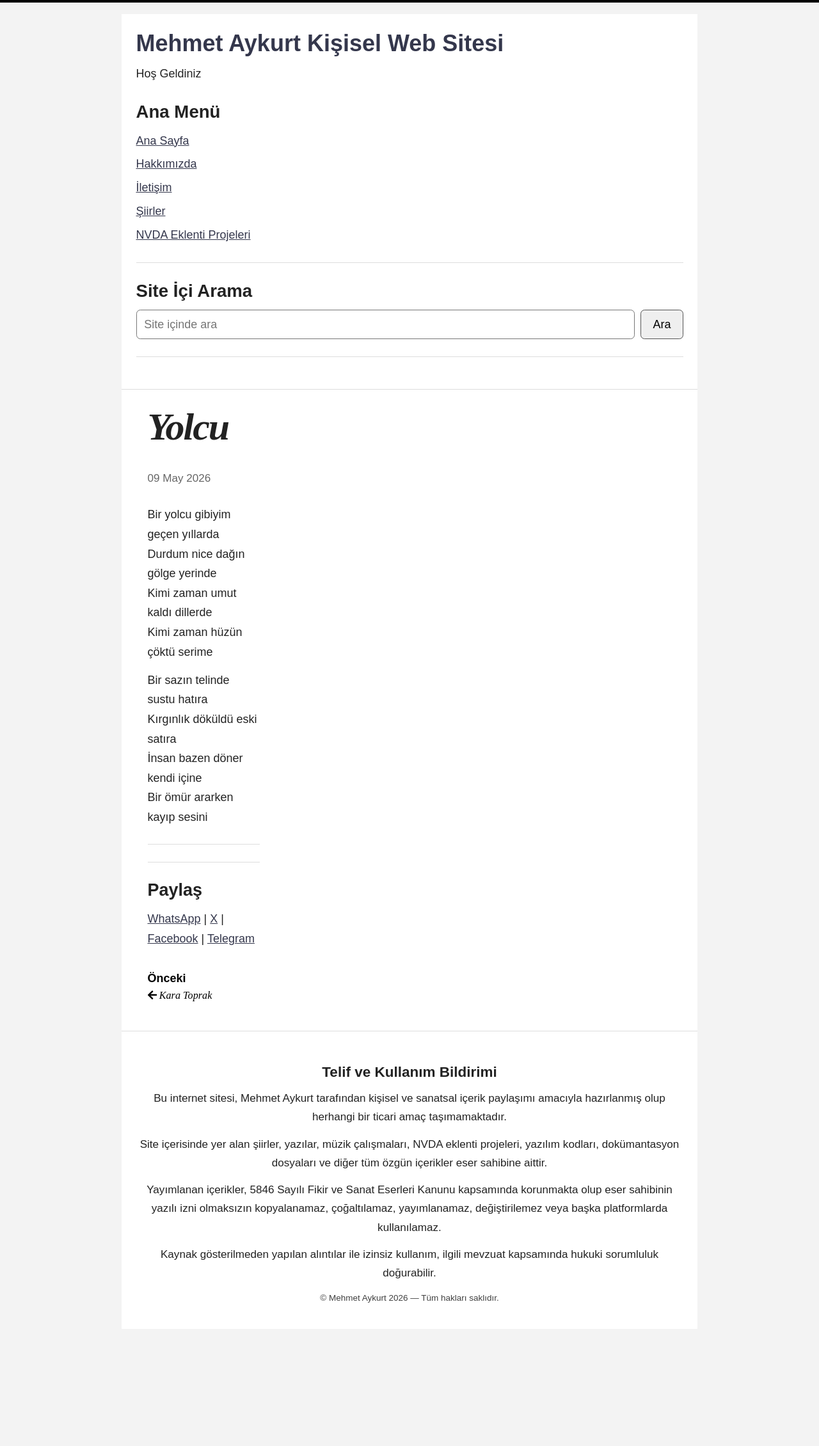
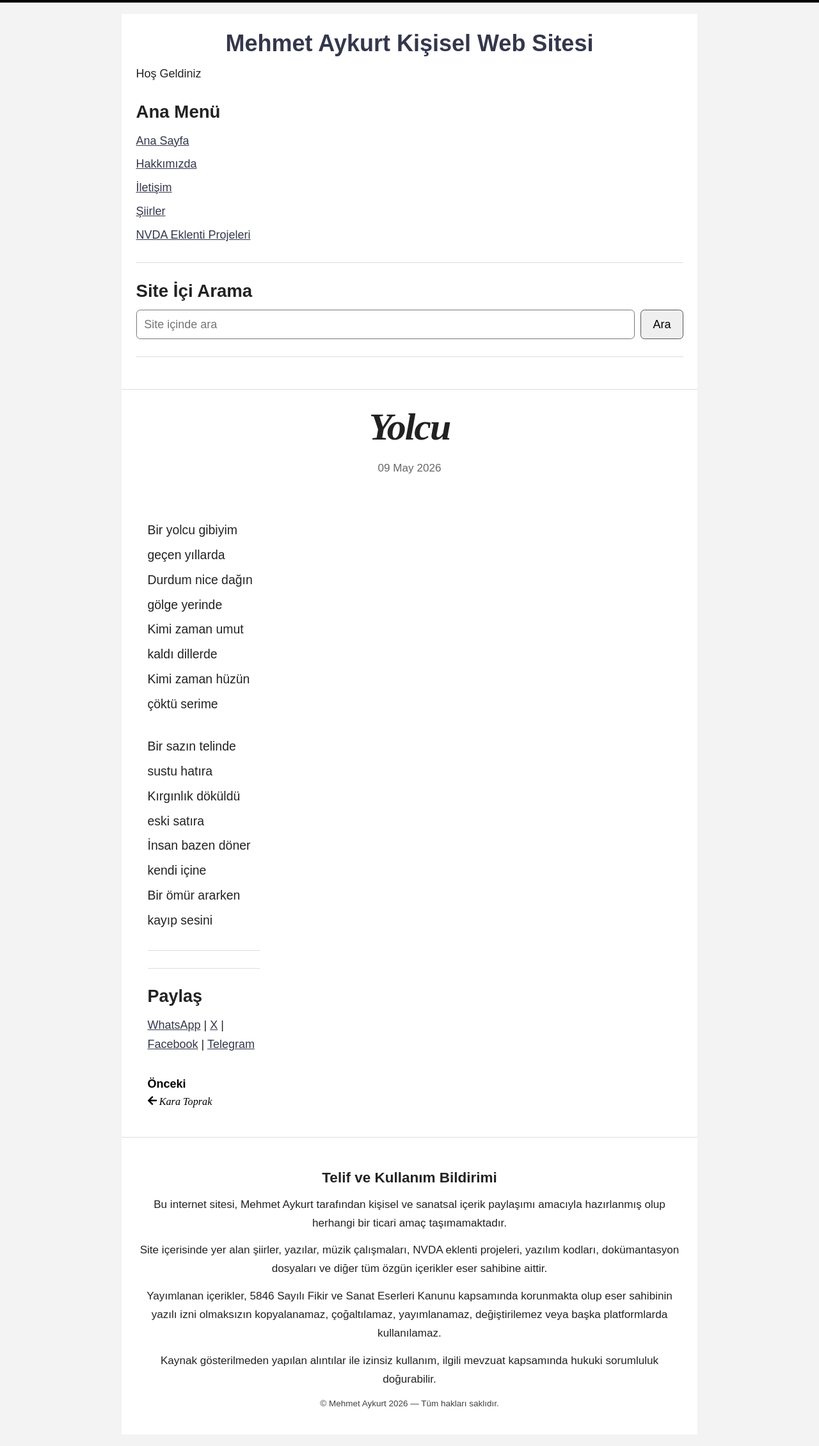
Before and after one commit to MehmetAykurt/mehmetaykurt.github.io, a Jekyll site: the page built from _posts/2026-05-09-yolcu.md, in a window 1280 px wide. Shown: the whole page at 64% size. Built offline with Jekyll 4.4.1, drawn with Linux system fonts in a browser that asks for light colours; nearby versions of some CDN libraries; before the commit the page ends 2095 px from its top, so only the background shows below that.

Commit message:
Refine poem and site typography

```diff
--- a/assets/css/custom.css
+++ b/assets/css/custom.css
@@ -29,6 +29,7 @@ main,
   margin-bottom: 0.5rem;
   font-size: 2rem;
   line-height: 1.3;
+  text-align: center;
 }
 
 .site-header h1 a {
@@ -82,7 +83,7 @@ main {
 }
 
 main h1 {
-  font-size: 1.8rem;
+  font-size: 2rem;
 }
 
 main h2 {
@@ -90,7 +91,7 @@ main h2 {
 }
 
 main h3 {
-  font-size: 1.25rem;
+  font-size: 1.3rem;
   margin-top: 0;
 }
 
@@ -103,6 +104,31 @@ main p,
 main ul,
 .site-footer ul {
   padding-left: 1.5rem;
+}
+
+.post-header {
+  text-align: center;
+  margin-bottom: 2rem;
+}
+
+.page-title {
+  margin-bottom: 0.35rem;
+}
+
+.page-date {
+  font-size: 0.95rem;
+  color: #666;
+}
+
+.poem-content {
+  max-width: 680px;
+  margin: 0 auto;
+  line-height: 2;
+  font-size: 1.08rem;
+}
+
+.poem-content p {
+  margin-bottom: 1.5rem;
 }
 
 .content-card {
@@ -133,11 +159,6 @@ main ul,
 
 .recent-list p {
   margin: 0.5rem 0;
-}
-
-.page-date {
-  font-size: 0.95rem;
-  color: #666;
 }
 
 .post-tags {
@@ -192,4 +213,9 @@ hr {
     box-sizing: border-box;
     margin-bottom: 0.5rem;
   }
+
+  .poem-content {
+    line-height: 1.9;
+    font-size: 1rem;
+  }
 }
```
